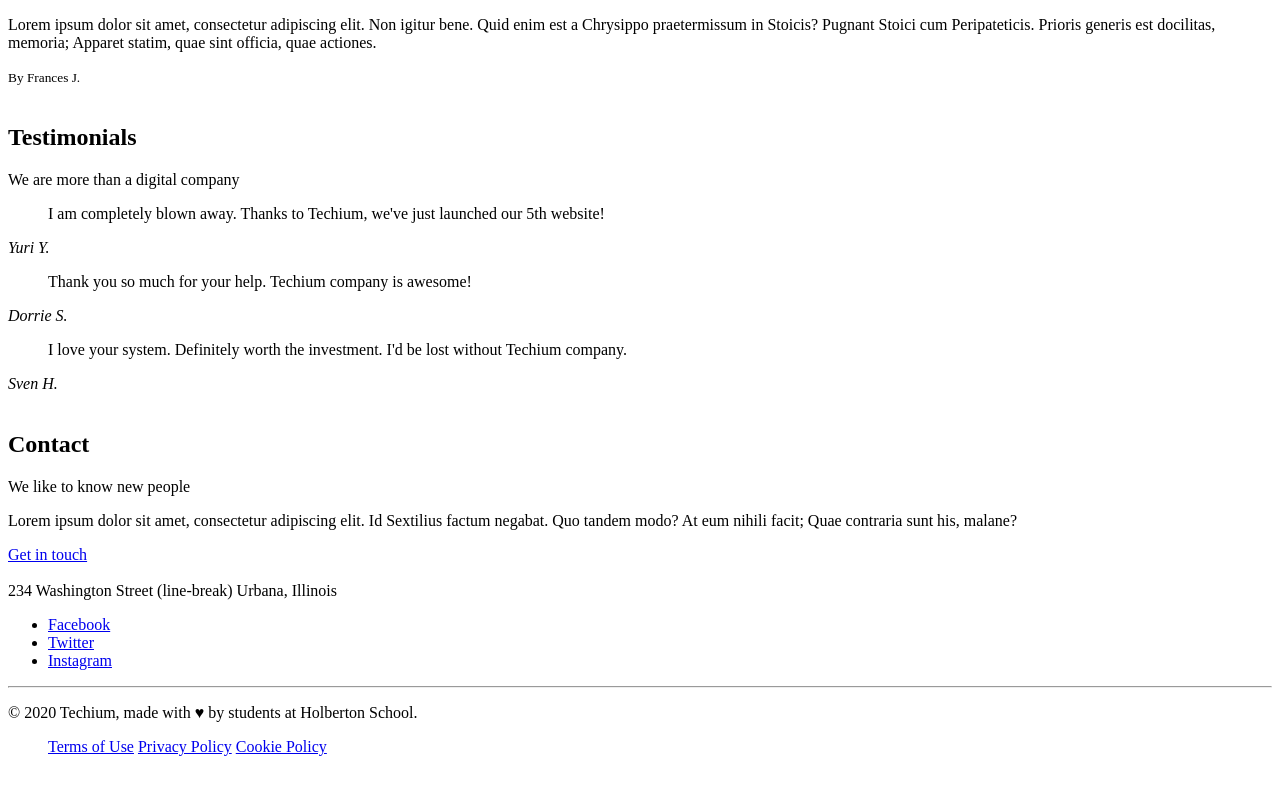
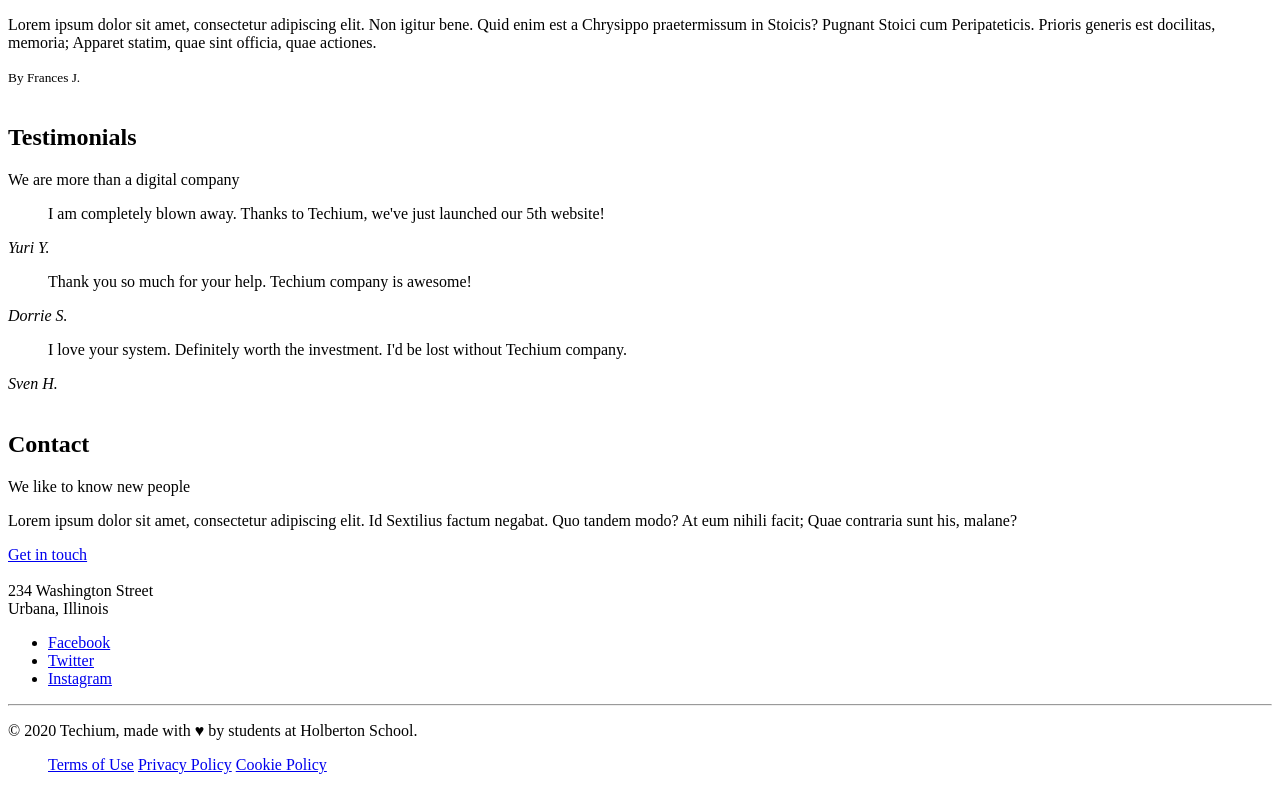
Before and after one commit to IhebChatti/holbertonschool-web_front_end, a plain HTML site: page 0x00-html_advanced/31-index.html in a window 1280 px wide. Shown: the part 1890-2680 px from the top of the page. Drawn offline with Linux system fonts and the light colour scheme.

Commit message:
fix address

```diff
--- a/0x00-html_advanced/31-index.html
+++ b/0x00-html_advanced/31-index.html
@@ -222,7 +222,8 @@
     <br />
     <!-- Footer -->
     <footer>
-      234 Washington Street (line-break) Urbana, Illinois
+      234 Washington Street <br />
+      Urbana, Illinois
       <div>
         <ul>
           <li>
```
